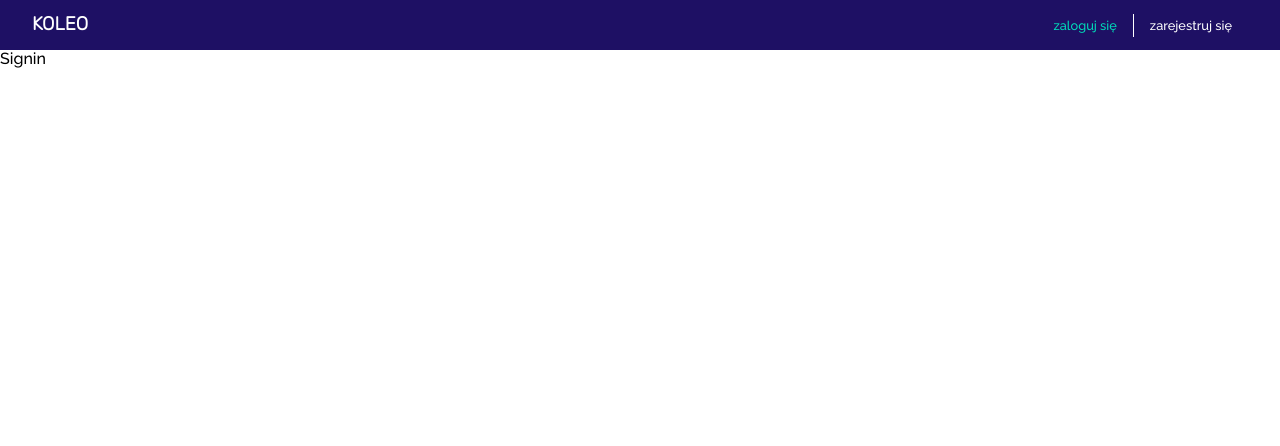
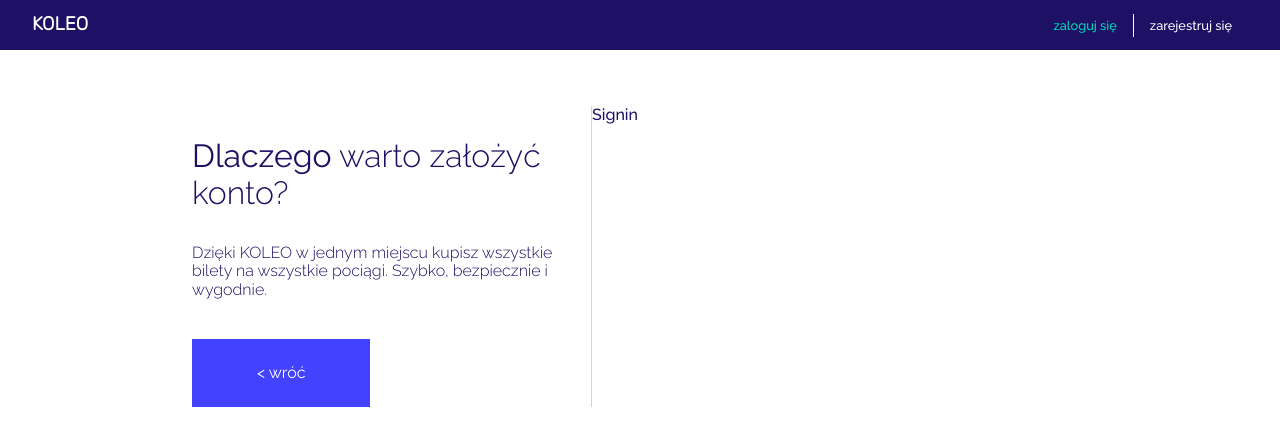
Before and after one commit to marcinwilkdev/koleo-clone-frontend, a React (Create React App) app: page /signin in a window 1280 px wide. Shown: the top 446 px of the page. Built offline with nearby package versions, Linux system fonts and the light colour scheme.

Commit message:
create auth page

```diff
--- a/src/App.tsx
+++ b/src/App.tsx
@@ -16,7 +16,7 @@ const App: React.FC = () => {
                         <Auth />
                     </Route>
                     <Route path="/signup" exact>
-                        <Auth signup />
+                        <Auth />
                     </Route>
                     <Route path="/" component={NotFound} />
                 </Switch>
--- /dev/null
+++ b/src/components/Auth/AuthComponent.tsx
@@ -0,0 +1,35 @@
+import React from "react";
+import { Route } from "react-router";
+import { Link } from "react-router-dom";
+import Signin from "./Signin";
+import Signup from "./Signup";
+import classes from "./styles/Auth.module.css";
+
+const AuthComponent: React.FC = () => {
+    return (
+        <div className={classes.auth}>
+            <div className={classes.info}>
+                <p className={classes.h3}>
+                    <b>Dlaczego</b> warto założyć konto?
+                </p>
+                <p>
+                    Dzięki KOLEO w jednym miejscu kupisz wszystkie bilety na
+                    wszystkie pociągi. Szybko, bezpiecznie i wygodnie.
+                </p>
+                <Link to="/">
+                    <button>{"< "}wróć</button>
+                </Link>
+            </div>
+            <div className={classes.form}>
+                <Route path="/signin">
+                    <Signin />
+                </Route>
+                <Route path="/signup">
+                    <Signup />
+                </Route>
+            </div>
+        </div>
+    );
+};
+
+export default AuthComponent;
--- /dev/null
+++ b/src/components/Auth/Signin.tsx
@@ -0,0 +1,9 @@
+import React from 'react';
+
+const Signin: React.FC = () => {
+    return (
+        <div>Signin</div>
+    );
+}
+
+export default Signin;
--- /dev/null
+++ b/src/components/Auth/Signup.tsx
@@ -0,0 +1,9 @@
+import React from 'react';
+
+const Signup: React.FC = () => {
+    return (
+        <div>Signup</div>
+    );
+}
+
+export default Signup;
--- /dev/null
+++ b/src/components/Auth/styles/Auth.module.css
@@ -0,0 +1,51 @@
+.auth {
+    width: 75%;
+
+    margin: auto;
+    margin-top: 3.5rem;
+
+    display: flex;
+}
+
+.h3 {
+    font-size: 200%;
+}
+
+.info {
+    width: 45%;
+
+    font-weight: 300;
+
+    padding: 0 2rem;
+
+    border-right: 1px solid lightgray;
+}
+
+.form {
+    width: 55%;
+}
+
+.info h3 {
+    margin: 0;
+}
+
+.info button {
+    margin-top: 1.5rem;
+
+    border: 1px solid rgb(66, 66, 255);
+
+    padding: 1.5rem 4rem;
+
+    background-color: rgb(66, 66, 255);
+    color: white;
+
+    cursor: pointer;
+
+    transition: all 0.5s ease-out;
+}
+
+.info button:hover,
+.info button:active {
+    color: rgb(66, 66, 255);
+    background-color: white;
+}
--- a/src/index.css
+++ b/src/index.css
@@ -13,6 +13,7 @@ body {
     margin: 0;
     font-family: 'Raleway', sans-serif;
     font-weight: 500;
+    color: #1e1064;
 }
 
 main {
--- a/src/pages/Auth.tsx
+++ b/src/pages/Auth.tsx
@@ -1,11 +1,8 @@
 import React from "react";
+import AuthComponent from "../components/Auth/AuthComponent";
 
-interface Props {
-    signup?: boolean;
-}
-
-const Auth: React.FC<Props> = ({ signup }) => {
-    return <div>{signup ? "Signup" : "Signin"}</div>;
+const Auth: React.FC = () => {
+    return <AuthComponent />;
 };
 
 export default Auth;
```
